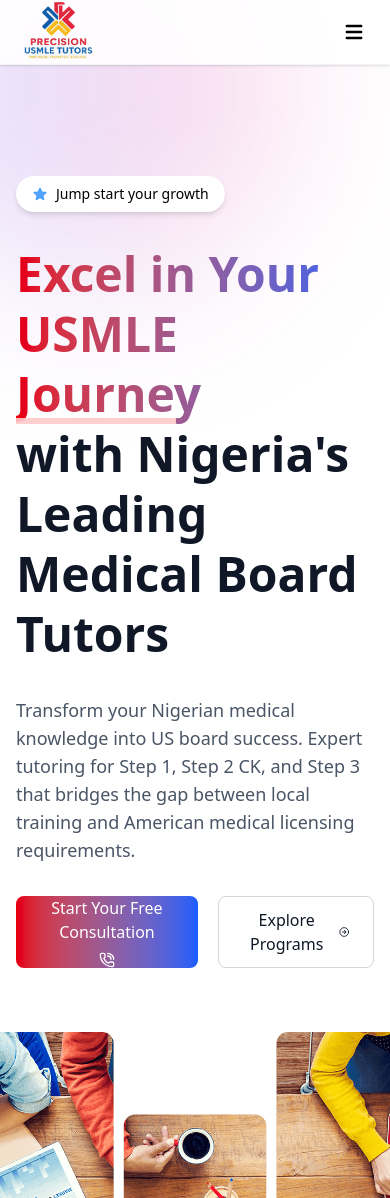
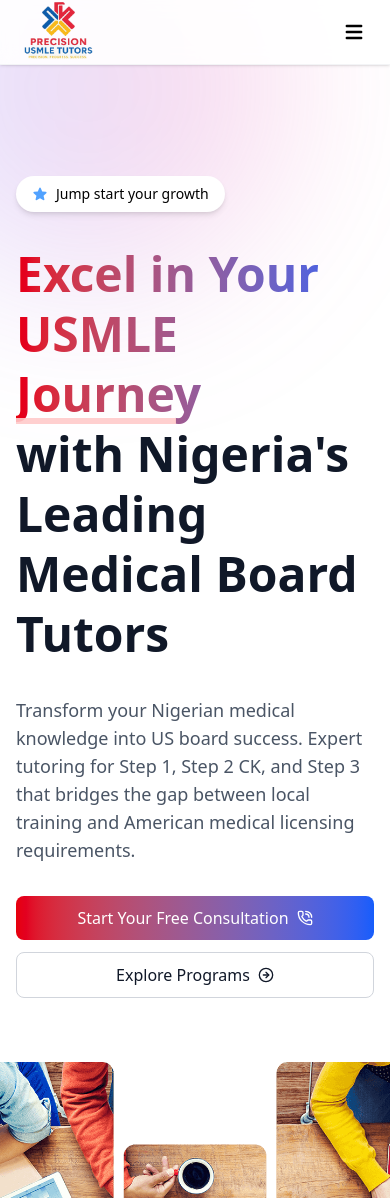
Before and after one commit to yenisaa/pusmle, a React (Vite) app: page / in a window 390 px wide. Shown: the top 1198 px of the page. Built offline with nearby package versions, Linux system fonts and the light colour scheme.

Commit message:
update hero button style

```diff
--- a/src/components/Hero.jsx
+++ b/src/components/Hero.jsx
@@ -35,11 +35,11 @@ function Hero() {
           </p>
         </div>
         {/* Action Buttons */}
-        <div className="flex gap-5">
-          <button className="bg-linear-to-r from-red-600 to-blue-600 text-white px-5  rounded-lg hover:shadow-md hover:shadow-red-200 md:hover:bg-blue-700 transition-all cursor-pointer flex flex-col md:flex-row items-center gap-2">
+        <div className="flex flex-col md:flex-row gap-3">
+          <button className="bg-linear-to-r from-red-600 to-blue-600 text-white px-6 py-2.5  rounded-lg hover:shadow-md hover:shadow-red-200 md:hover:bg-blue-700 transition-all cursor-pointer flex items-center justify-center gap-2">
             Start Your Free Consultation <PhoneCall className="flex size-4" />
           </button>
-          <button className="border-gray-300 border text-gray-900 font px-6 py-2.5 rounded-lg hover:shadow-md hover:shadow-red-200  transition-all cursor-pointer flex items-center gap-2">
+          <button className="border-gray-300 border text-gray-900 font px-6 py-2.5 rounded-lg hover:shadow-md hover:shadow-red-200  transition-all cursor-pointer flex items-center justify-center gap-2">
             Explore Programs <ArrowRightCircle className="flex size-4" />
           </button>
         </div>
```
